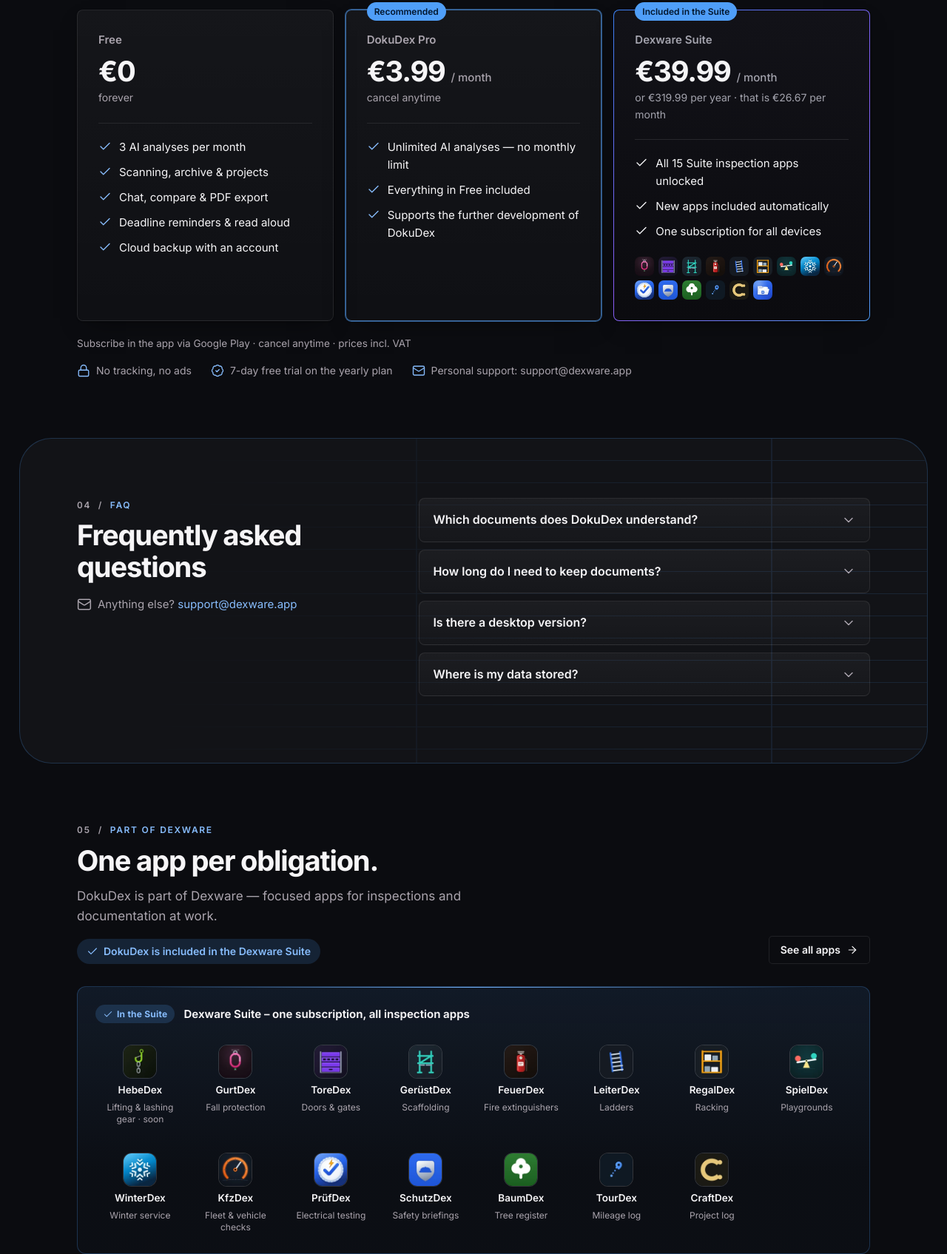
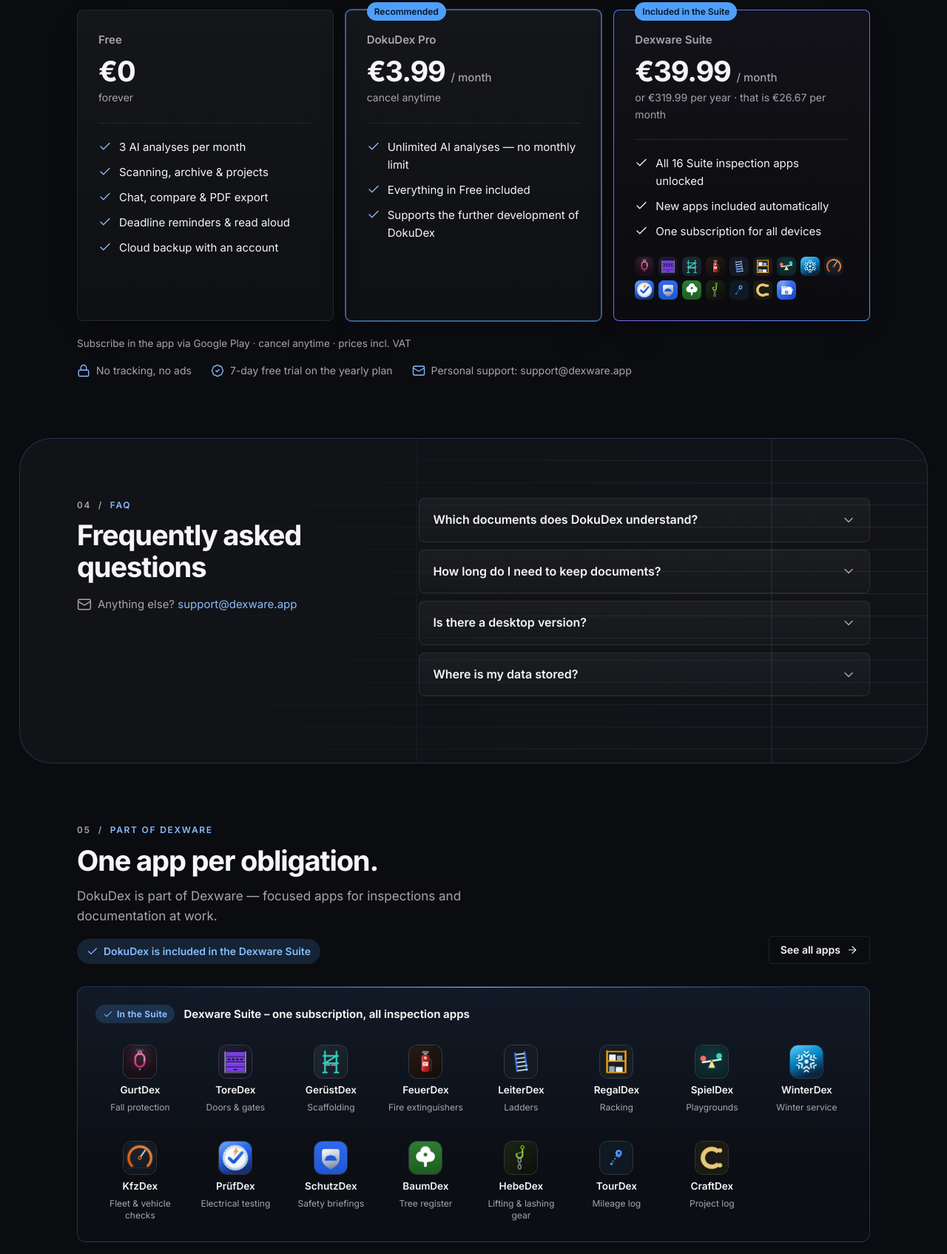
Before and after one commit to CraftlogAPP/archio-web, a plain HTML site: page index.html in a window 1280 px wide. Shown: the part 2606-4301 px from the top of the page at 74% size. Drawn offline with Linux system fonts and the light colour scheme.

Commit message:
Landing: HebeDex ist im Play Store (Link statt „bald“), Suite jetzt 16 Apps

```diff
--- a/index.html
+++ b/index.html
@@ -517,11 +517,11 @@
             <p class="price"><span data-l="de">39,99 €</span><span data-l="en">€39.99</span> <small><span data-l="de">/ Monat</span><span data-l="en">/ month</span></small></p>
             <p class="per"><span data-l="de">oder 319,99 € im Jahr · entspricht 26,67 € im Monat</span><span data-l="en">or €319.99 per year · that is €26.67 per month</span></p>
             <ul>
-              <li><svg class="i" viewBox="0 0 24 24" fill="none" stroke="currentColor" stroke-width="1.8" stroke-linecap="round" stroke-linejoin="round" aria-hidden="true"><path d="M20 6 9 17l-5-5" /></svg><span data-l="de">Alle 15 Prüf-Apps der Suite freigeschaltet</span><span data-l="en">All 15 Suite inspection apps unlocked</span></li>
+              <li><svg class="i" viewBox="0 0 24 24" fill="none" stroke="currentColor" stroke-width="1.8" stroke-linecap="round" stroke-linejoin="round" aria-hidden="true"><path d="M20 6 9 17l-5-5" /></svg><span data-l="de">Alle 16 Prüf-Apps der Suite freigeschaltet</span><span data-l="en">All 16 Suite inspection apps unlocked</span></li>
               <li><svg class="i" viewBox="0 0 24 24" fill="none" stroke="currentColor" stroke-width="1.8" stroke-linecap="round" stroke-linejoin="round" aria-hidden="true"><path d="M20 6 9 17l-5-5" /></svg><span data-l="de">Neue Apps automatisch dabei</span><span data-l="en">New apps included automatically</span></li>
               <li><svg class="i" viewBox="0 0 24 24" fill="none" stroke="currentColor" stroke-width="1.8" stroke-linecap="round" stroke-linejoin="round" aria-hidden="true"><path d="M20 6 9 17l-5-5" /></svg><span data-l="de">Ein Abo für alle Geräte</span><span data-l="en">One subscription for all devices</span></li>
             </ul>
-            <div class="icons" aria-hidden="true"><img src="assets/apps/gurtdex.webp" alt="" width="26" height="26" loading="lazy" /><img src="assets/apps/toredex.webp" alt="" width="26" height="26" loading="lazy" /><img src="assets/apps/geruestdex.webp" alt="" width="26" height="26" loading="lazy" /><img src="assets/apps/feuerdex.webp" alt="" width="26" height="26" loading="lazy" /><img src="assets/apps/leiterdex.webp" alt="" width="26" height="26" loading="lazy" /><img src="assets/apps/regaldex.webp" alt="" width="26" height="26" loading="lazy" /><img src="assets/apps/spieldex.webp" alt="" width="26" height="26" loading="lazy" /><img src="assets/apps/winterdex.webp" alt="" width="26" height="26" loading="lazy" /><img src="assets/apps/kfzdex.webp" alt="" width="26" height="26" loading="lazy" /><img src="assets/apps/pruefdex.webp" alt="" width="26" height="26" loading="lazy" /><img src="assets/apps/schutzdex.webp" alt="" width="26" height="26" loading="lazy" /><img src="assets/apps/baumdex.webp" alt="" width="26" height="26" loading="lazy" /><img src="assets/apps/tourdex.webp" alt="" width="26" height="26" loading="lazy" /><img src="assets/apps/craftdex.webp" alt="" width="26" height="26" loading="lazy" /><img src="assets/apps/dokudex.webp" alt="" width="26" height="26" loading="lazy" /></div>
+            <div class="icons" aria-hidden="true"><img src="assets/apps/gurtdex.webp" alt="" width="26" height="26" loading="lazy" /><img src="assets/apps/toredex.webp" alt="" width="26" height="26" loading="lazy" /><img src="assets/apps/geruestdex.webp" alt="" width="26" height="26" loading="lazy" /><img src="assets/apps/feuerdex.webp" alt="" width="26" height="26" loading="lazy" /><img src="assets/apps/leiterdex.webp" alt="" width="26" height="26" loading="lazy" /><img src="assets/apps/regaldex.webp" alt="" width="26" height="26" loading="lazy" /><img src="assets/apps/spieldex.webp" alt="" width="26" height="26" loading="lazy" /><img src="assets/apps/winterdex.webp" alt="" width="26" height="26" loading="lazy" /><img src="assets/apps/kfzdex.webp" alt="" width="26" height="26" loading="lazy" /><img src="assets/apps/pruefdex.webp" alt="" width="26" height="26" loading="lazy" /><img src="assets/apps/schutzdex.webp" alt="" width="26" height="26" loading="lazy" /><img src="assets/apps/baumdex.webp" alt="" width="26" height="26" loading="lazy" /><img src="assets/apps/hebedex.webp" alt="" width="26" height="26" loading="lazy" /><img src="assets/apps/tourdex.webp" alt="" width="26" height="26" loading="lazy" /><img src="assets/apps/craftdex.webp" alt="" width="26" height="26" loading="lazy" /><img src="assets/apps/dokudex.webp" alt="" width="26" height="26" loading="lazy" /></div>
           </div>
         </div>
 
@@ -560,7 +560,6 @@
         <div class="fam-tier rv">
           <p class="fam-head"><span class="fam-tag"><svg class="i" viewBox="0 0 24 24" fill="none" stroke="currentColor" stroke-width="1.8" stroke-linecap="round" stroke-linejoin="round" aria-hidden="true"><path d="M20 6 9 17l-5-5" /></svg><span data-l="de">Im Suite-Abo</span><span data-l="en">In the Suite</span></span><b><span data-l="de">Dexware Suite – ein Abo, alle Prüf-Apps</span><span data-l="en">Dexware Suite – one subscription, all inspection apps</span></b></p>
           <div class="family">
-          <a href="https://hebedex.dexware.app"><img src="assets/apps/hebedex.webp" alt="" width="44" height="44" loading="lazy" /><b>HebeDex</b><small><span data-l="de">Anschlag- & Zurrmittel · bald</span><span data-l="en">Lifting & lashing gear · soon</span></small></a>
           <a href="https://gurtdex.dexware.app"><img src="assets/apps/gurtdex.webp" alt="" width="44" height="44" loading="lazy" /><b>GurtDex</b><small><span data-l="de">PSA gegen Absturz</span><span data-l="en">Fall protection</span></small></a>
           <a href="https://toredex.dexware.app"><img src="assets/apps/toredex.webp" alt="" width="44" height="44" loading="lazy" /><b>ToreDex</b><small><span data-l="de">Tore & Türen</span><span data-l="en">Doors & gates</span></small></a>
           <a href="https://geruestdex.dexware.app"><img src="assets/apps/geruestdex.webp" alt="" width="44" height="44" loading="lazy" /><b>GerüstDex</b><small><span data-l="de">Gerüstprüfung</span><span data-l="en">Scaffolding</span></small></a>
@@ -573,6 +572,7 @@
           <a href="https://pruefdex.dexware.app"><img src="assets/apps/pruefdex.webp" alt="" width="44" height="44" loading="lazy" /><b>PrüfDex</b><small><span data-l="de">DGUV V3</span><span data-l="en">Electrical testing</span></small></a>
           <a href="https://schutzdex.dexware.app"><img src="assets/apps/schutzdex.webp" alt="" width="44" height="44" loading="lazy" /><b>SchutzDex</b><small><span data-l="de">Unterweisungen</span><span data-l="en">Safety briefings</span></small></a>
           <a href="https://baumdex.dexware.app"><img src="assets/apps/baumdex.webp" alt="" width="44" height="44" loading="lazy" /><b>BaumDex</b><small><span data-l="de">Baumkataster</span><span data-l="en">Tree register</span></small></a>
+          <a href="https://hebedex.dexware.app"><img src="assets/apps/hebedex.webp" alt="" width="44" height="44" loading="lazy" /><b>HebeDex</b><small><span data-l="de">Anschlag- & Zurrmittel</span><span data-l="en">Lifting & lashing gear</span></small></a>
           <a href="https://tourdex.dexware.app"><img src="assets/apps/tourdex.webp" alt="" width="44" height="44" loading="lazy" /><b>TourDex</b><small><span data-l="de">Fahrtenbuch</span><span data-l="en">Mileage log</span></small></a>
           <a href="https://craftdex.dexware.app"><img src="assets/apps/craftdex.webp" alt="" width="44" height="44" loading="lazy" /><b>CraftDex</b><small><span data-l="de">Projekt-Doku</span><span data-l="en">Project log</span></small></a>
           </div>
```
